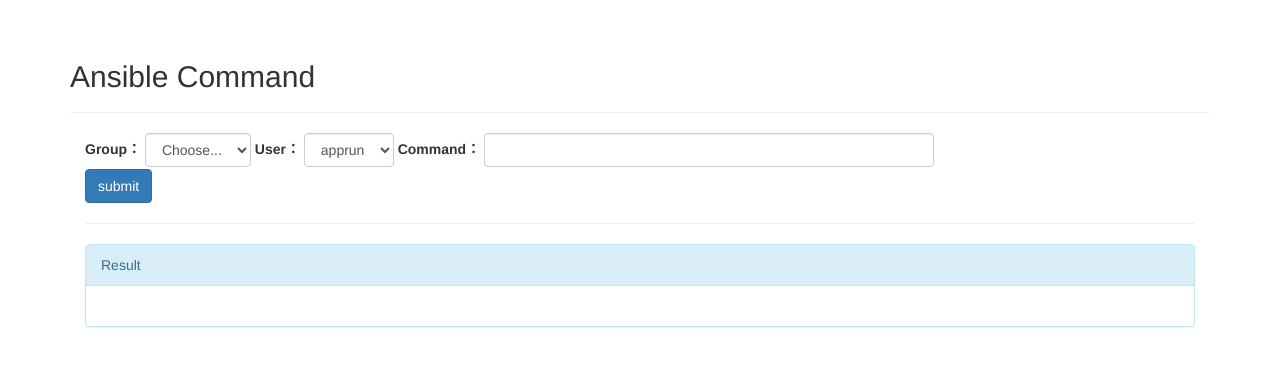
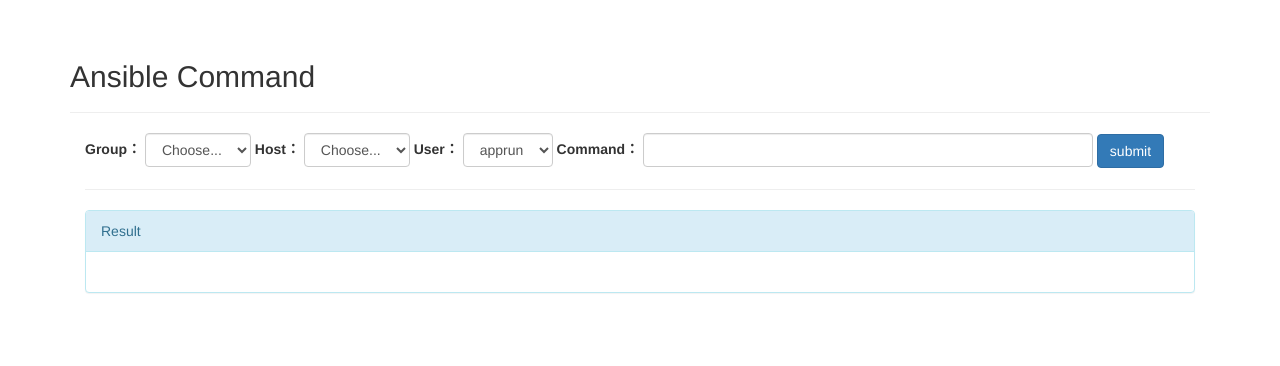
Before and after one commit to spark8103/deploy, a Flask app: page /ansible/ansible-command in a window 1280 px wide. Shown: the part 52-418 px from the top of the page. Run offline with Flask 2, Linux system fonts and the light colour scheme; the visitor is signed in with stand-in values (Sample User, id 1); some libraries are stand-ins or nearby versions.

Commit message:
add select host.

```diff
--- a/app/ansible/forms.py
+++ b/app/ansible/forms.py
@@ -7,6 +7,7 @@
 
 class AddAnsibleForm(FlaskForm):
     group = SelectField('Group', coerce=str, validators=[DataRequired()])
+    host = StringField('Host', validators=[DataRequired()])
     user = SelectField('User', coerce=str, validators=[DataRequired()])
     command = StringField('Command', validators=[DataRequired()])
 
--- a/app/ansible/views.py
+++ b/app/ansible/views.py
@@ -7,6 +7,7 @@
 from config import Config
 from .. import celery_runner
 import os, json, urllib2, base64, time, re
+from ..ansible_ext import get_ansible_inventory_hosts
 from datetime import datetime
 
 
@@ -23,11 +24,17 @@
     form = AddAnsibleForm(data=request.get_json())
     if form.validate_on_submit():
         group = form.group.data
+        host = form.host.data
         user = form.user.data
         command = form.command.data
-        exec_command = str.format("{0} {1} -u {2} -i {3} --private-key={4} -m shell -a \"{5}\"",
-                             Config.ANSIBLE_COMMAND, group, Config.ANSIBLE_USER, Config.ANSIBLE_INVENTORY_FILE,
-                             Config.ANSIBLE_KEY, command)
+        if host == "all":
+            exec_command = str.format("{0} {1} -u {2} -i {3} --private-key={4} -m shell -a \"{5}\"",
+                                 Config.ANSIBLE_COMMAND, group, Config.ANSIBLE_USER, Config.ANSIBLE_INVENTORY_FILE,
+                                 Config.ANSIBLE_KEY, command)
+        else:
+            exec_command = str.format("{0} {1} -u {2} -i {3} --private-key={4} -m shell -a \"{5}\"",
+                                      Config.ANSIBLE_COMMAND, host, Config.ANSIBLE_USER, Config.ANSIBLE_INVENTORY_FILE,
+                                      Config.ANSIBLE_KEY, command)
         if user == "root":
             exec_command = exec_command + " -b --become-user=root"
         print "ansible_command - " + time.strftime("%Y-%m-%d %H:%M:%S", time.localtime()) + " : " + exec_command
@@ -74,6 +81,17 @@
 @login_required
 def ansible_command_history():
     return render_template('ansible/ansible_command_history.html')
+
+
+@ansible.route('/get-hosts')
+@login_required
+def get_hosts():
+    group = request.args.get('group')
+    if group:
+        hosts = get_ansible_inventory_hosts(group)
+        return jsonify(hosts)
+    else:
+        return jsonify({})
 
 
 @ansible.route('/flower-list')
--- a/app/ansible_ext.py
+++ b/app/ansible_ext.py
@@ -54,6 +54,27 @@
     return result
 
 
+def get_ansible_inventory_hosts(group):
+    """Get inventory hosts"""
+    cf = ConfigParser.ConfigParser()
+    cf.read(ansible_inventory_file)
+    try:
+        options = cf.options(group)
+    except:
+        return ""
+
+    result = []
+    if len(options)==0:
+        return ""
+
+    for i in options:
+        try:
+            result.append(i.split()[0])
+        except:
+            return []
+    return result
+
+
 def get_all_pro():
     """ get cmdb branchs """
     branchs = []
--- a/app/templates/ansible/ansible_command.html
+++ b/app/templates/ansible/ansible_command.html
@@ -7,7 +7,7 @@
     <h2>Ansible Command</h2>
 </div>
 
-<div class="col-md-10">
+<div class="col-md-12">
     <form id="ansible_command_add" action="{{ url_for('ansible.ansible_command_add') }}" class="form-inline" method="POST">
         {{ add_deploy_form.csrf_token }}
         <div class="form-group">
@@ -16,7 +16,14 @@
         </div>
 
         <div class="form-group">
-            <label for="group">{{ add_deploy_form.user.label }}：</label>
+            <label for="host">{{ add_deploy_form.host.label }}：</label>
+            <select class="form-control" id="host" name="host">
+                <option value="0">Choose...</option>
+            </select>
+        </div>
+
+        <div class="form-group">
+            <label for="user">{{ add_deploy_form.user.label }}：</label>
             {{ add_deploy_form.user(class="form-control") }}
         </div>
 
@@ -51,13 +58,14 @@
     var url = "{{ url_for('ansible.ansible_command_add') }}";
     var csrf_token = $('#csrf_token').val();
     var group = $('#group').val();
+    var host = $('#host').val();
     var user = $('#user').val();
     var command = $('#command').val();
 
     // send ajax POST request to start background job
     $.ajax({
         type: 'POST',
-        data: {'csrf_token':csrf_token, 'group':group, 'user': user, 'command':command},
+        data: {'csrf_token':csrf_token, 'group':group, 'host':host, 'user': user, 'command':command},
         url: url,
         success: function(data, status, request) {
             if (data['r']==0){
@@ -79,6 +87,7 @@
     // send GET request to status URL
     $.getJSON(status_url, function(data) {
         var group = $('#group').val();
+        var host = $('#host').val();
         var command = $('#command').val();
 
         // update UI
@@ -87,6 +96,7 @@
         console.log(data['Status']);
         if (data['Status'] != 'PENDING' && data['Status'] != 'PROGRESS') {
             html = "<p class=\"text-primary\">Group: <strong>" + group + "</strong></p>" +
+                "<p class=\"text-primary\">Host: <strong>" + host + "</strong></p>" +
                 "<p class=\"text-primary\">Command: <strong>" + command + "</strong></p>" +
                 "<p class=\"bg-primary text-warning\">Result: </p>";
             //html = '';
@@ -117,6 +127,22 @@
 }
 
 $(function() {
+    $('#group').change(function() {
+        if($('#group').val() == 0){
+            $("#host").empty();
+            $("#host").append("<option value=\"0\">Choose...</option>");
+            return false;
+        }
+        var url = "{{ url_for('ansible.get_hosts') }}?group=" + $('#group').val();
+        $.get(url, function(result){
+            $("#host").empty(); //clean select option
+            $("#host").append("<option value=all>all</option>");
+            for(var item in result){
+                $("#host").append("<option value=" + result[item] + ">" + result[item] + "</option>");
+            }
+        });
+    });
+
     $('#ansible_command_add').submit(function(event) {
         start_deploy_task();
         event.preventDefault();
```
